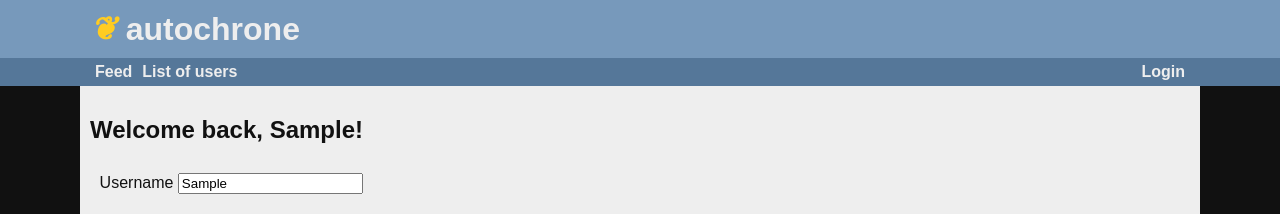
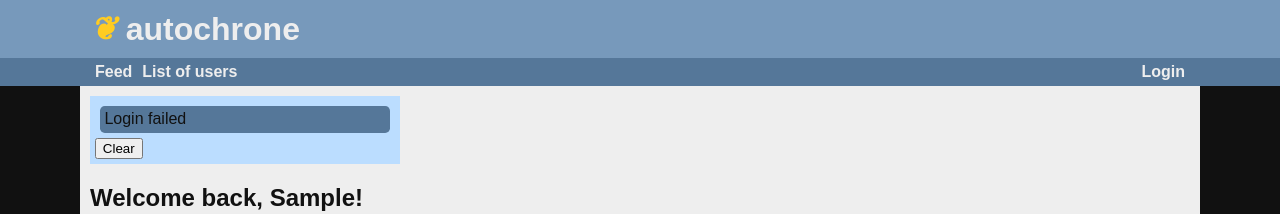
Before and after one commit to ribacq/autochrone-front, an Angular app: page /login in a window 1280 px wide. Both pictures are taken after typing "Sample", "Sample123" into the empty fields and a click on the button "Login". Shown: the top 214 px of the page. Built offline with nearby package versions, Linux system fonts and the light colour scheme; no server answers.

Commit message:
very basic notifications

```diff
--- a/src/app/app.component.html
+++ b/src/app/app.component.html
@@ -32,6 +32,7 @@
 </header>
 
 <section>
+	<app-notifications></app-notifications>
 	<router-outlet></router-outlet>
 </section>
 
--- a/src/app/app.module.ts
+++ b/src/app/app.module.ts
@@ -9,6 +9,7 @@ import { FeedComponent } from './feed/feed.component';
 import { UsersListComponent } from './users-list/users-list.component';
 import { UserProfileComponent } from './user-profile/user-profile.component';
 import { LoginComponent } from './login/login.component';
+import { NotificationsComponent } from './notifications/notifications.component';
 
 @NgModule({
   declarations: [
@@ -16,7 +17,8 @@ import { LoginComponent } from './login/login.component';
     FeedComponent,
     UsersListComponent,
     UserProfileComponent,
-    LoginComponent
+    LoginComponent,
+    NotificationsComponent
   ],
   imports: [
     BrowserModule,
--- a/src/app/login/login.component.html
+++ b/src/app/login/login.component.html
@@ -1,13 +1,13 @@
 <h2>Welcome back<span *ngIf="loginForm.controls.username.value !== ''">, {{ loginForm.controls.username.value }}</span>!</h2>
 <form [formGroup]="loginForm" (ngSubmit)="onSubmit()">
 	<label>Username
-		<input type="text" placeholder="marcelP" formControlName="username">
+		<input type="text" placeholder="marcelP" formControlName="username" required>
 	</label>
 
 	<br>
 
 	<label>Password
-		<input type="password" placeholder="···" formControlName="password">
+		<input type="password" placeholder="···" formControlName="password" required>
 	</label>
 
 	<button type="submit">Login</button>
--- a/src/app/login/login.component.ts
+++ b/src/app/login/login.component.ts
@@ -27,9 +27,11 @@ export class LoginComponent implements OnInit {
     let username = this.loginForm.controls.username.value;
     let password = this.loginForm.controls.password.value;
 	if (username !== '' && password !== '') {
-	  this.usersService.login(username, password).subscribe(
-	    user => this.location.back()
-	  );
+	  this.usersService.login(username, password).subscribe(user => {
+	    if (user != null) {
+	      this.location.back();
+		}
+	  });
 	}
   }
 }
--- /dev/null
+++ b/src/app/notification.ts
@@ -0,0 +1,5 @@
+export interface Notification {
+  date: Date;
+  duration: number;
+  message: string;
+}
--- /dev/null
+++ b/src/app/notifications.service.ts
@@ -0,0 +1,34 @@
+import { Injectable } from '@angular/core';
+import { Observable, Subject, of } from 'rxjs';
+
+import { Notification } from './notification';
+
+@Injectable({
+  providedIn: 'root'
+})
+export class NotificationsService {
+  private notifications: Notification[] = [];
+  private handle = new Subject<Notification[]>();
+
+  constructor() { }
+
+  push(message: string, duration: number = 5000): Observable<Notification> {
+    let notification = {
+	  date: new Date(),
+	  duration: duration,
+	  message: message
+	};
+    this.notifications.push(notification);
+	this.handle.next(this.notifications);
+	return of(notification);
+  }
+
+  clear(): void {
+    this.notifications = [];
+	this.handle.next(this.notifications);
+  }
+
+  getHandle(): Observable<Notification[]> {
+	return this.handle;
+  }
+}
--- /dev/null
+++ b/src/app/notifications/notifications.component.css
@@ -0,0 +1,16 @@
+div.notifications {
+	max-width: var(--min-width);
+	padding: 0.3em;
+	background: var(--primary-lighter);
+}
+
+div.notification {
+	padding: 0.3em;
+	margin: 0.3em;
+	border-radius: 0.3em;
+	background: var(--primary-dark);
+}
+
+div.notification:hover {
+	background: var(--primary-darker);
+}
--- /dev/null
+++ b/src/app/notifications/notifications.component.html
@@ -0,0 +1,6 @@
+<div class="notifications" *ngIf="notifications.length > 0">
+	<div class="notification" *ngFor="let notification of notifications">
+		{{ notification.message }}
+	</div>
+	<button (click)="clear()">Clear</button>
+</div>
--- /dev/null
+++ b/src/app/notifications/notifications.component.ts
@@ -0,0 +1,28 @@
+import { Component, OnInit } from '@angular/core';
+import { Subject } from 'rxjs';
+
+import { Notification } from '../notification';
+import { NotificationsService } from '../notifications.service';
+
+@Component({
+  selector: 'app-notifications',
+  templateUrl: './notifications.component.html',
+  styleUrls: ['./notifications.component.css']
+})
+export class NotificationsComponent implements OnInit {
+  notifications: Notification[] = [];
+
+  constructor(
+    private notificationsService: NotificationsService
+  ) { }
+
+  ngOnInit(): void {
+    this.notificationsService.getHandle().subscribe(
+	  notifications => this.notifications = notifications
+	);
+  }
+
+  clear(): void {
+    this.notificationsService.clear();
+  }
+}
--- a/src/app/users.service.ts
+++ b/src/app/users.service.ts
@@ -1,9 +1,10 @@
 import { Injectable } from '@angular/core';
 import { Observable, Subject, of } from 'rxjs';
-import { tap } from 'rxjs/operators';
+import { catchError, tap } from 'rxjs/operators';
 import { HttpClient } from '@angular/common/http';
 
 import { User } from './user';
+import { NotificationsService } from './notifications.service';
 
 @Injectable({
   providedIn: 'root'
@@ -12,9 +13,11 @@ export class UsersService {
   private usersUrl = 'http://localhost:8080/users';
 
   private currentUser = new Subject<User>();
+  private nullUser: User = null;
 
   constructor(
-	private http: HttpClient
+	private http: HttpClient,
+	private notificationsService: NotificationsService
   ) { }
 
   getUsers(): Observable<User[]> {
@@ -27,12 +30,22 @@ export class UsersService {
 
   login(username: string, password: string): Observable<User> {
     return this.http.get<User>(`${this.usersUrl}/${username}`).pipe(
-	  tap(user => this.currentUser.next(user))
+	  tap(user => {
+	    this.currentUser.next(user);
+		this.notificationsService.clear();
+		this.notificationsService.push(`${user.username} is back!`);
+	  }),
+	  catchError(_ => {
+	    this.notificationsService.push('Login failed');
+		return of(this.nullUser);
+	  })
 	);
   }
 
   logout(): Observable<User> {
 	this.currentUser.next(null);
+	this.notificationsService.clear();
+	this.notificationsService.push('You are now logged out.');
 	return of(null);
   }
 
```
Also changed, not shown: 2 other files (tests, documents, lock files or other folders).
